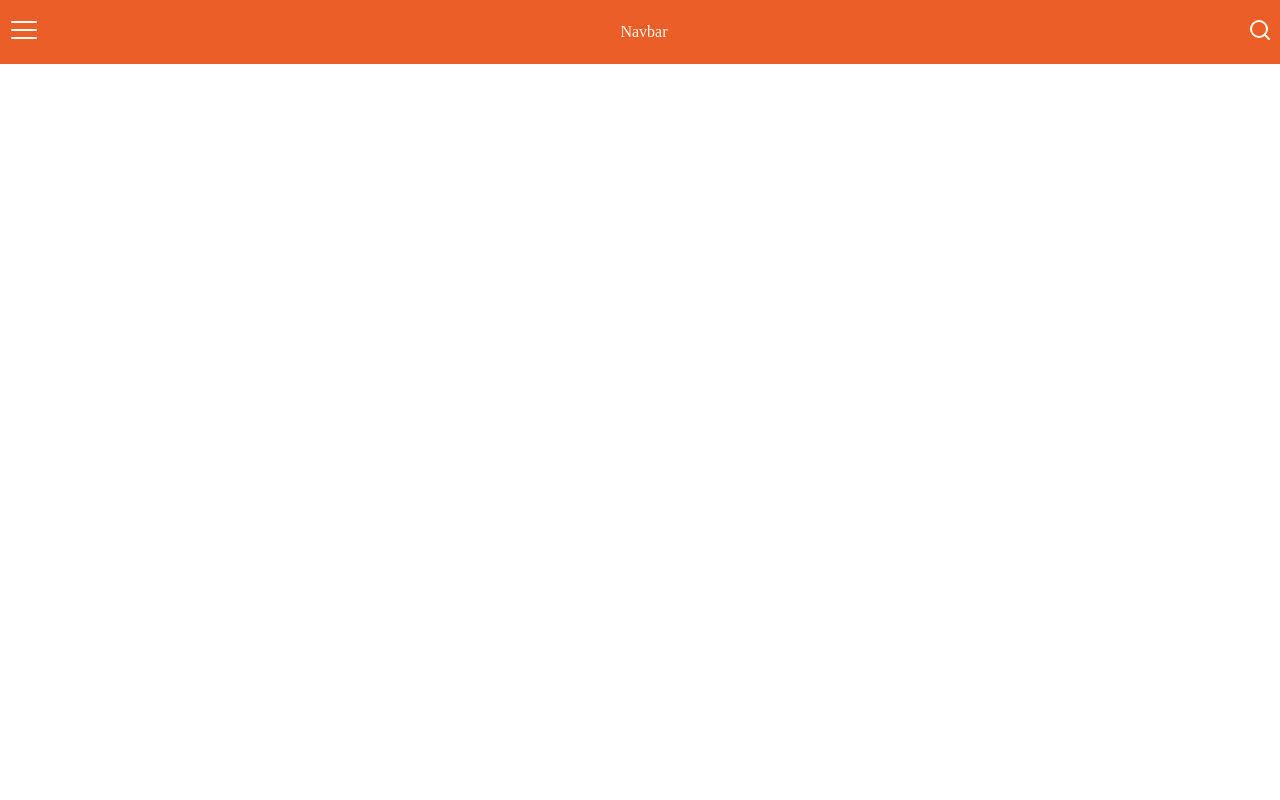
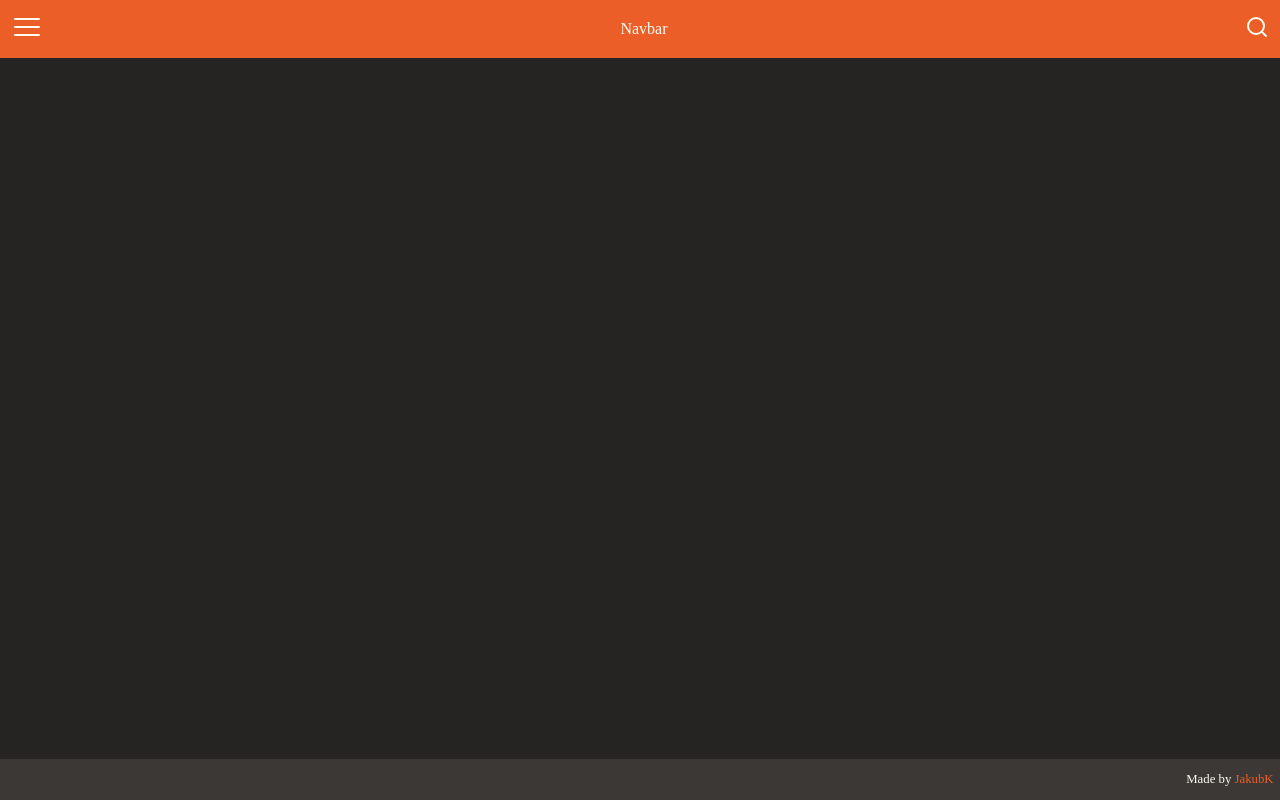
Before and after one commit to JakubK/ReactiveMemes, a React (Vite) app: page / in a window 1280 px wide. Built offline with nearby package versions, Linux system fonts and the light colour scheme.

Commit message:
Add footer component

```diff
--- /dev/null
+++ b/src/App.module.scss
@@ -0,0 +1,5 @@
+.app {
+    display: flex;
+    flex-direction: column;
+    height: 100vh;
+}
--- a/src/App.tsx
+++ b/src/App.tsx
@@ -1,14 +1,12 @@
-import { useState } from 'react'
-import reactLogo from './assets/react.svg'
-import classes from './App.module.scss'
-
 import Navbar from './components/navbar/navbar';
+import Footer from './components/footer/footer';
+import classes from './App.module.scss';
 
 function App() {
-  const [count, setCount] = useState(0)
   return (
-    <div>
+    <div className={classes.app}>
       <Navbar/>
+      <Footer/>
     </div>
   )
 }
--- /dev/null
+++ b/src/components/footer/footer.module.scss
@@ -0,0 +1,17 @@
+.footer {
+    margin-top: auto;
+    background: #3B3835;
+
+    display: flex;
+    justify-content: flex-end;
+    padding: 1em 0.5em;
+    font-size: 0.8em;
+
+    &__copy {
+        color: #FFFCF2;
+    }
+
+    &__link {
+        color: #EB5E28;
+    }
+}
--- /dev/null
+++ b/src/components/footer/footer.tsx
@@ -0,0 +1,14 @@
+import classes from './footer.module.scss';
+
+const footer = () => {
+    return (
+        <footer className={classes.footer}>
+            <span className={classes.footer__copy}>
+                Made by
+                <a href='https://github.com/JakubK' className={classes.footer__link}> JakubK</a>
+            </span>
+        </footer>
+    )
+}
+
+export default footer;
--- a/src/components/navbar/navbar.module.scss
+++ b/src/components/navbar/navbar.module.scss
@@ -1,9 +1,9 @@
 .navbar {
-    padding: 0.5em;
+    padding: 0.7em;
     display: flex;
     justify-content: space-between;
     align-items: center;
-    height: 3em;
+    height: 2.25em;
 
     background: #EB5E28;
     color: #FFFCF2;
--- a/src/components/navbar/navbar.tsx
+++ b/src/components/navbar/navbar.tsx
@@ -5,16 +5,16 @@ const Navbar = () => {
         <nav className={classes.navbar}>
             <div>
                 <svg width="32" height="32" viewBox="0 0 32 32" fill="none" xmlns="http://www.w3.org/2000/svg">
-                    <path d="M4 16H28" stroke="#FFFCF2" stroke-width="2" stroke-linecap="round" stroke-linejoin="round"/>
-                    <path d="M4 8H28" stroke="#FFFCF2" stroke-width="2" stroke-linecap="round" stroke-linejoin="round"/>
-                    <path d="M4 24H28" stroke="#FFFCF2" stroke-width="2" stroke-linecap="round" stroke-linejoin="round"/>
+                    <path d="M4 16H28" stroke="#FFFCF2" strokeWidth="2" strokeLinecap="round" strokeLinejoin="round"/>
+                    <path d="M4 8H28" stroke="#FFFCF2" strokeWidth="2" strokeLinecap="round" strokeLinejoin="round"/>
+                    <path d="M4 24H28" stroke="#FFFCF2" strokeWidth="2" strokeLinecap="round" strokeLinejoin="round"/>
                 </svg>
             </div>
             Navbar
             <div>
                 <svg width="24" height="24" viewBox="0 0 24 24" fill="none" xmlns="http://www.w3.org/2000/svg">
-                    <path d="M11 19C15.4183 19 19 15.4183 19 11C19 6.58172 15.4183 3 11 3C6.58172 3 3 6.58172 3 11C3 15.4183 6.58172 19 11 19Z" stroke="#FFFCF2" stroke-width="2" stroke-linecap="round" stroke-linejoin="round"/>
-                    <path d="M20.9999 21L16.6499 16.65" stroke="#FFFCF2" stroke-width="2" stroke-linecap="round" stroke-linejoin="round"/>
+                    <path d="M11 19C15.4183 19 19 15.4183 19 11C19 6.58172 15.4183 3 11 3C6.58172 3 3 6.58172 3 11C3 15.4183 6.58172 19 11 19Z" stroke="#FFFCF2" strokeWidth="2" strokeLinecap="round" strokeLinejoin="round"/>
+                    <path d="M20.9999 21L16.6499 16.65" stroke="#FFFCF2" strokeWidth="2" strokeLinecap="round" strokeLinejoin="round"/>
                 </svg>
             </div>
         </nav>
--- a/src/index.scss
+++ b/src/index.scss
@@ -1,3 +1,12 @@
+body {
+  background: #252422;
+}
+
+a {
+  text-decoration: none;
+  color: #FFFCF2;
+}
+
 // https://gist.github.com/JoeyBurzynski/617fb6201335779f8424ad9528b72c41
 main {
   max-width: 38rem;
```
